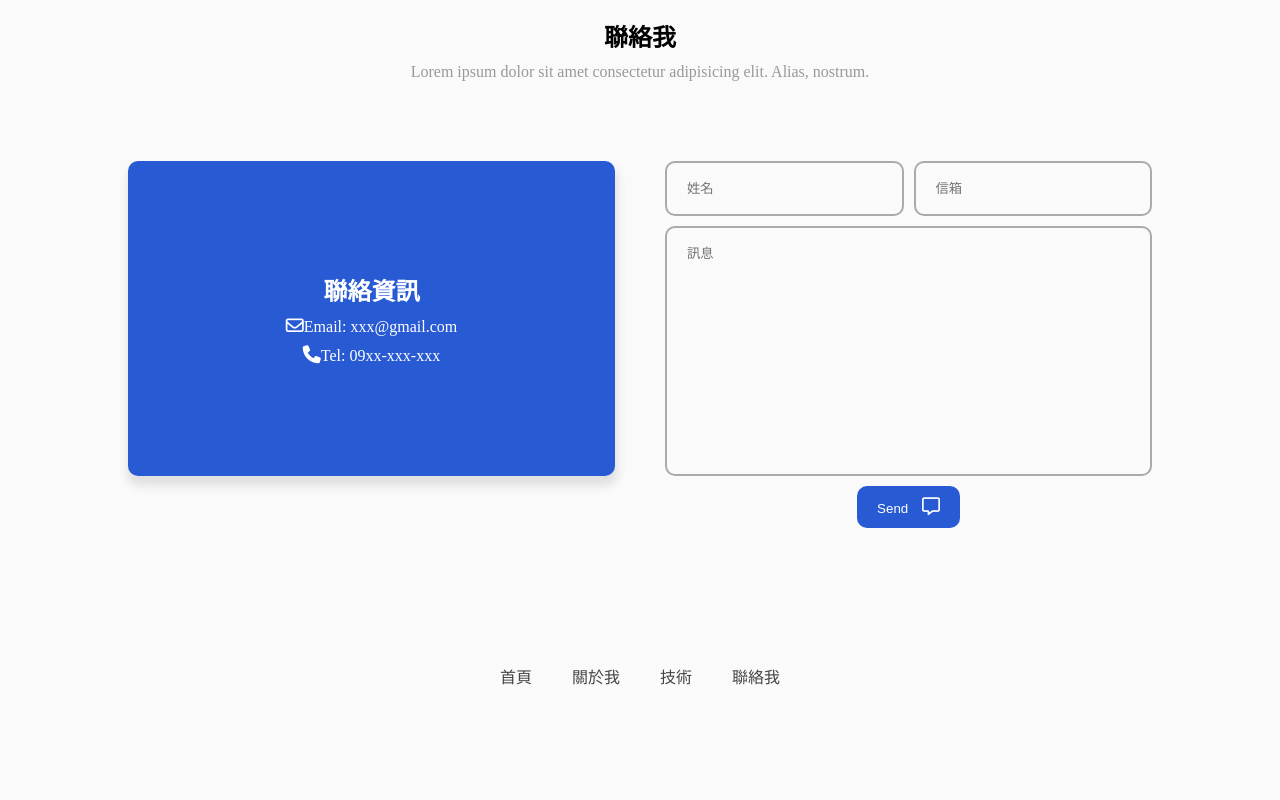
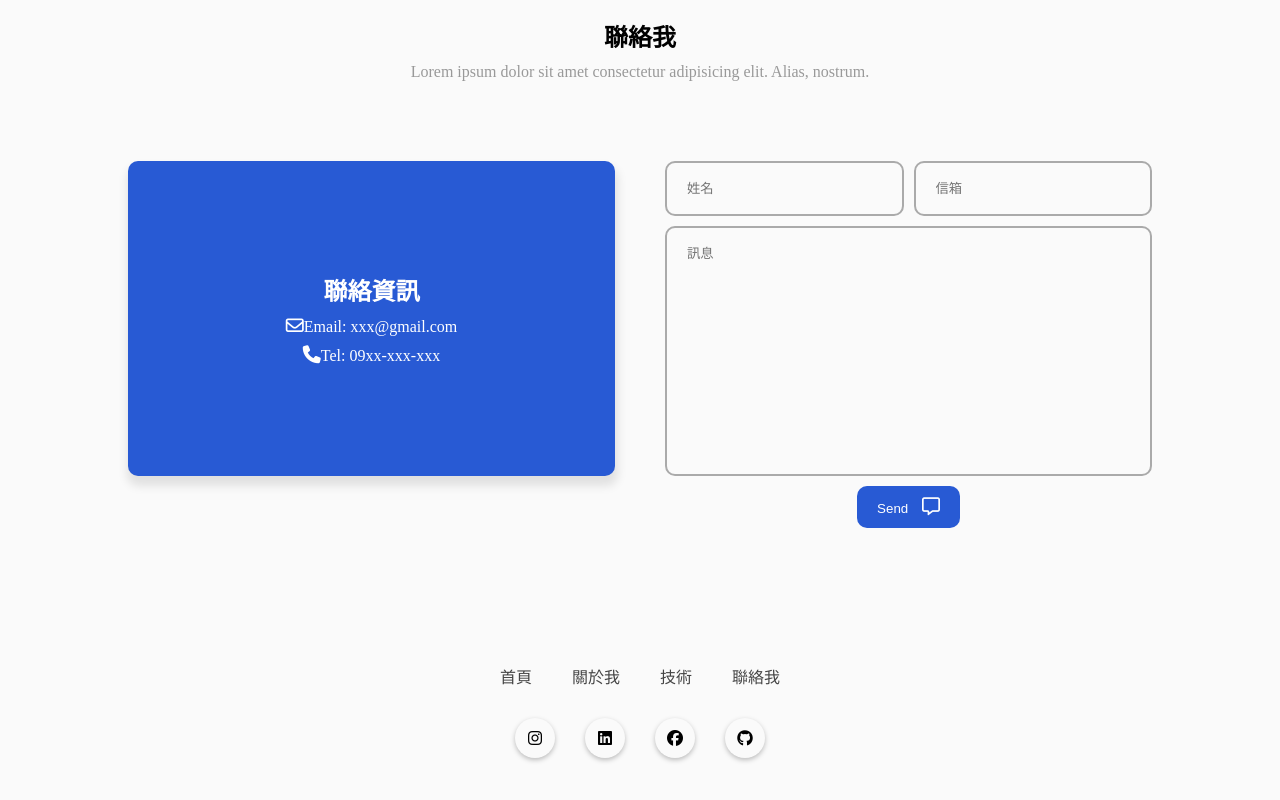
Before and after one commit to Bambooman0112/mcu-113-1-web-12133014-final, a plain HTML site: page src/index.html in a window 1280 px wide. Shown: the part 1934-2734 px from the top of the page. Before the commit the page ends 2682 px from the top, so only its background shows below. Drawn offline with Linux system fonts and the light colour scheme.

Commit message:
feat(footer): 頁尾圖示樣式實作

```diff
--- a/src/index.html
+++ b/src/index.html
@@ -188,6 +188,12 @@
           <li class="menu-item"><a href="#skill">技術</a></li>
           <li class="menu-item"><a href="#contact">聯絡我</a></li>
         </ul>
+        <div class="footer-icons">
+          <div class="icon"><i class="fa-brands fa-instagram"></i></div>
+          <div class="icon"><i class="fa-brands fa-linkedin"></i></div>
+          <div class="icon"><i class="fa-brands fa-facebook"></i></div>
+          <div class="icon"><i class="fa-brands fa-github"></i></div>
+        </div>
       </footer>
     </div>
     <script src="./main.js"></script>
--- a/src/scss/_footer.scss
+++ b/src/scss/_footer.scss
@@ -20,4 +20,8 @@ footer {
       }
     }
   }
+  .footer-icons {
+    display: flex;
+    gap: 30px;
+  }
 }
--- a/src/scss/_home.scss
+++ b/src/scss/_home.scss
@@ -44,17 +44,6 @@
     display: flex;
     margin-top: 5em;
     gap: 30px;
-
-    .icon {
-      display: flex;
-      justify-content: center;
-      align-items: center;
-      width: 40px;
-      height: 40px;
-      border-radius: 50%;
-      box-shadow: 0px 2px 5px 0px rgba(0, 0, 0, 0.25);
-      cursor: pointer;
-    }
   }
 }
 
--- a/src/scss/style.scss
+++ b/src/scss/style.scss
@@ -71,3 +71,13 @@ body {
 i {
   font-size: 16px;
 }
+.icon {
+  display: flex;
+  justify-content: center;
+  align-items: center;
+  width: 40px;
+  height: 40px;
+  border-radius: 50%;
+  box-shadow: 0px 2px 5px 0px rgba(0, 0, 0, 0.25);
+  cursor: pointer;
+}
```
Also changed, not shown: src/scss/style.css, 1 other file.
